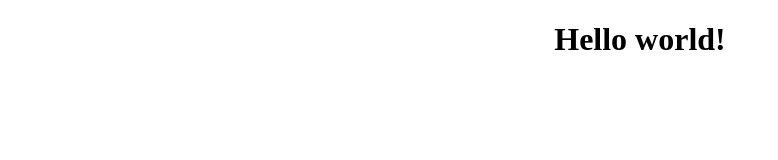
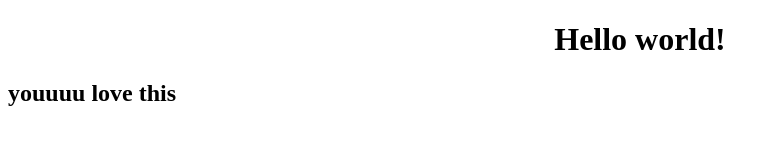
Before and after one commit to lunbee/my-awesome-project-test, a plain HTML site: page index.html in a window 1280 px wide. Shown: the whole page, without its empty margins (0-778 px from the left). Drawn offline with Linux system fonts and the light colour scheme.

Commit message:
change of hometext

```diff
--- a/index.html
+++ b/index.html
@@ -11,3 +11,4 @@
 </body>
 </html>
 <h1>Hello world!</h1>
+<h2>youuuu love this</h2>
```
